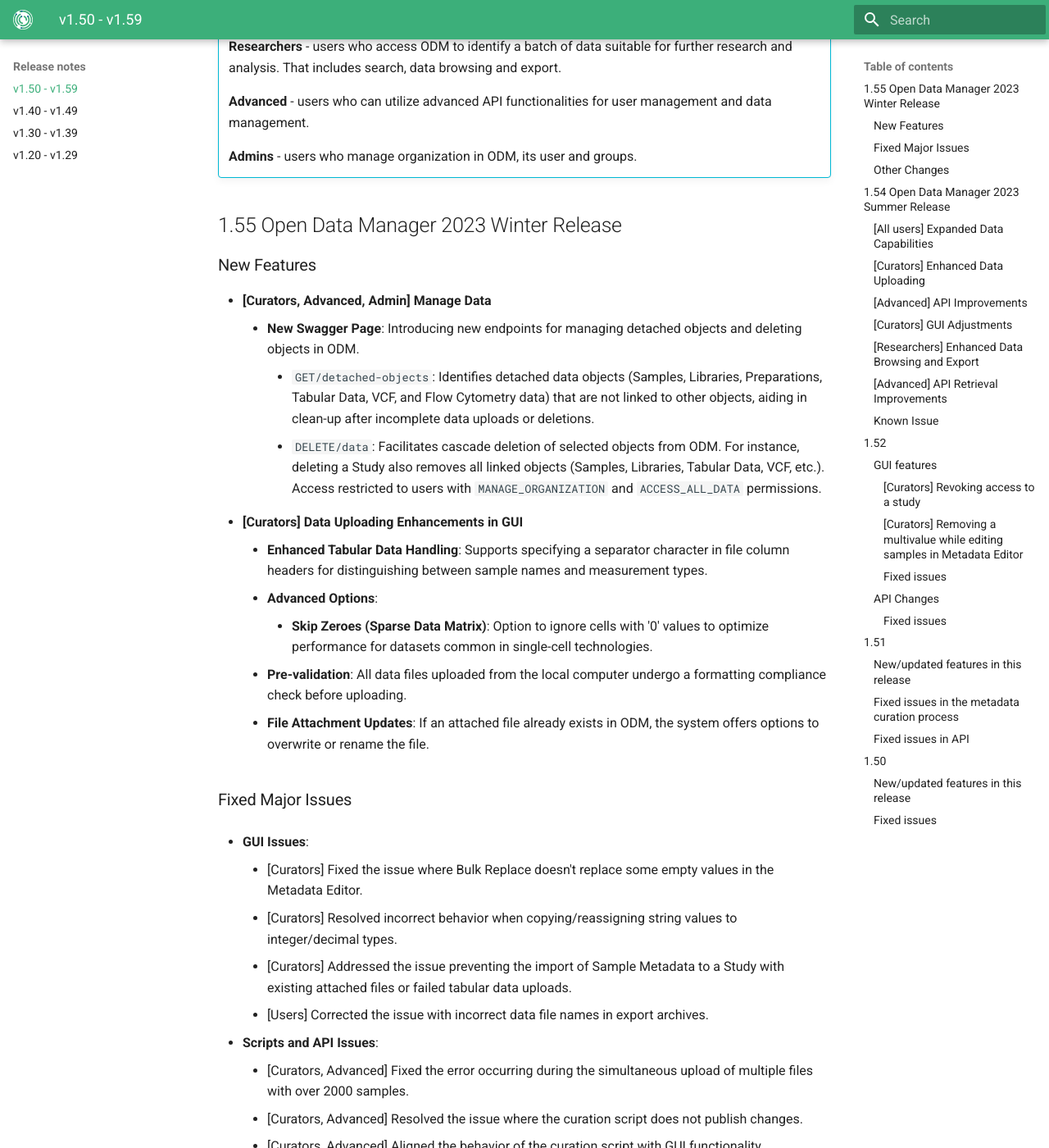
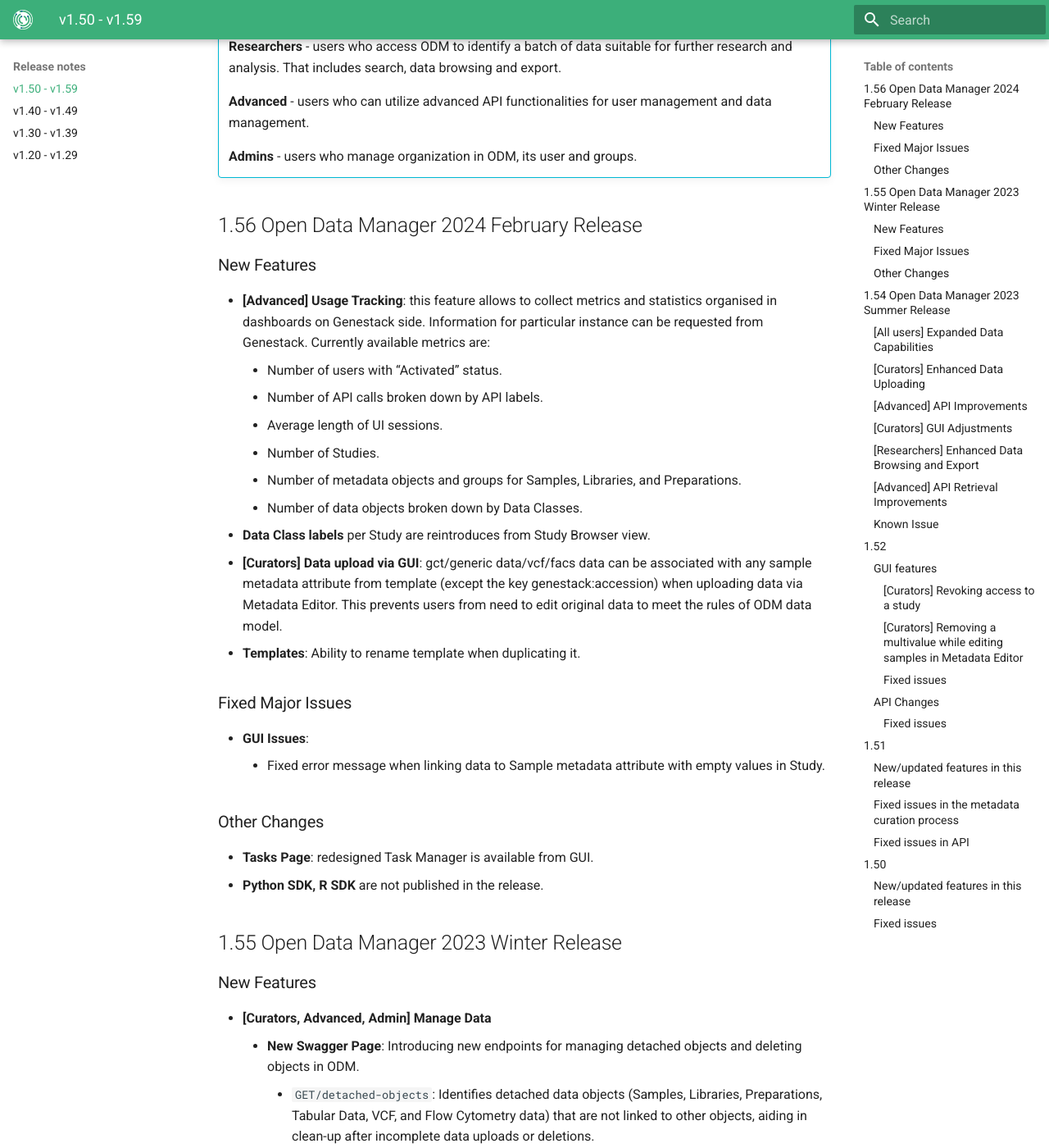
Before and after one commit to genestack/admin-docs, an MkDocs documentation site: the page built from docs/release-notes/v1.50-v1.59.md, in a window 1280 px wide and 1400 px high, scrolled down 335 px. Shown: the whole window at 82% size. Built offline with MkDocs 1.6.1 and Material for MkDocs 9.7.7, drawn with Linux system fonts in a browser that asks for light colours; the version menu is left out.

Commit message:
add release 1.56

```diff
--- a/docs/release-notes/v1.50-v1.59.md
+++ b/docs/release-notes/v1.50-v1.59.md
@@ -9,6 +9,31 @@
     **Advanced** - users who can utilize advanced API functionalities for user management and data management.
 
     **Admins** - users who manage organization in ODM, its user and groups.
+
+## 1.56 Open Data Manager 2024 February Release
+
+### New Features
+
+- **[Advanced] Usage Tracking**: this feature allows to collect metrics and statistics organised in dashboards on Genestack side. Information for particular instance can be requested from Genestack. Currently available metrics are:
+    - Number of users with “Activated” status.
+    - Number of API calls broken down by API labels.
+    - Average length of UI sessions.
+    - Number of Studies.
+    - Number of metadata objects and groups for Samples, Libraries, and Preparations.
+    - Number of data objects broken down by Data Classes.
+- **Data Class labels** per Study are reintroduces from Study Browser view.
+- **[Curators] Data upload via GUI**: gct/generic data/vcf/facs data can be associated with any sample metadata attribute from template (except the key genestack:accession) when uploading data via Metadata Editor. This prevents users from need to edit original data to meet the rules of ODM data model.
+- **Templates**: Ability to rename template when duplicating it.
+
+### Fixed Major Issues
+
+- **GUI Issues**:
+    - Fixed error message when linking data to Sample metadata attribute with empty values in Study.
+
+### Other Changes
+
+- **Tasks Page**: redesigned Task Manager is available from GUI.
+- **Python SDK, R SDK** are not published in the release.
 
 ## 1.55 Open Data Manager 2023 Winter Release
 
```
